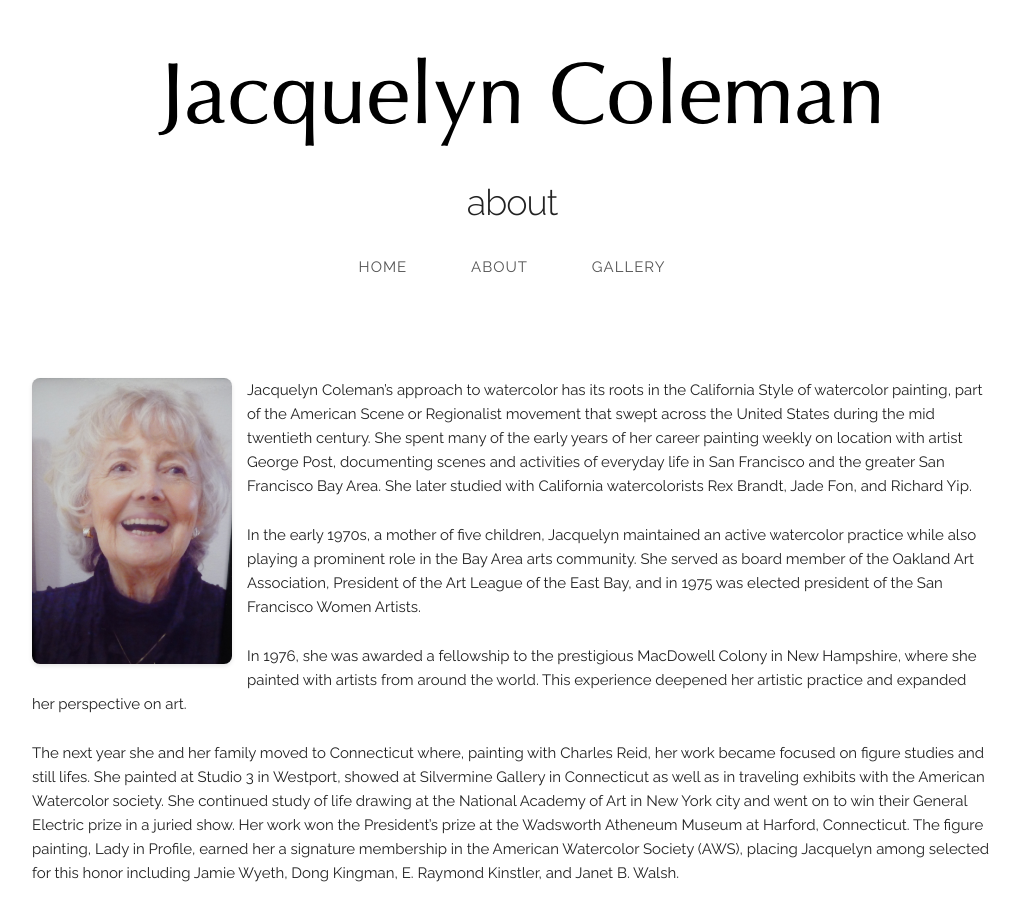
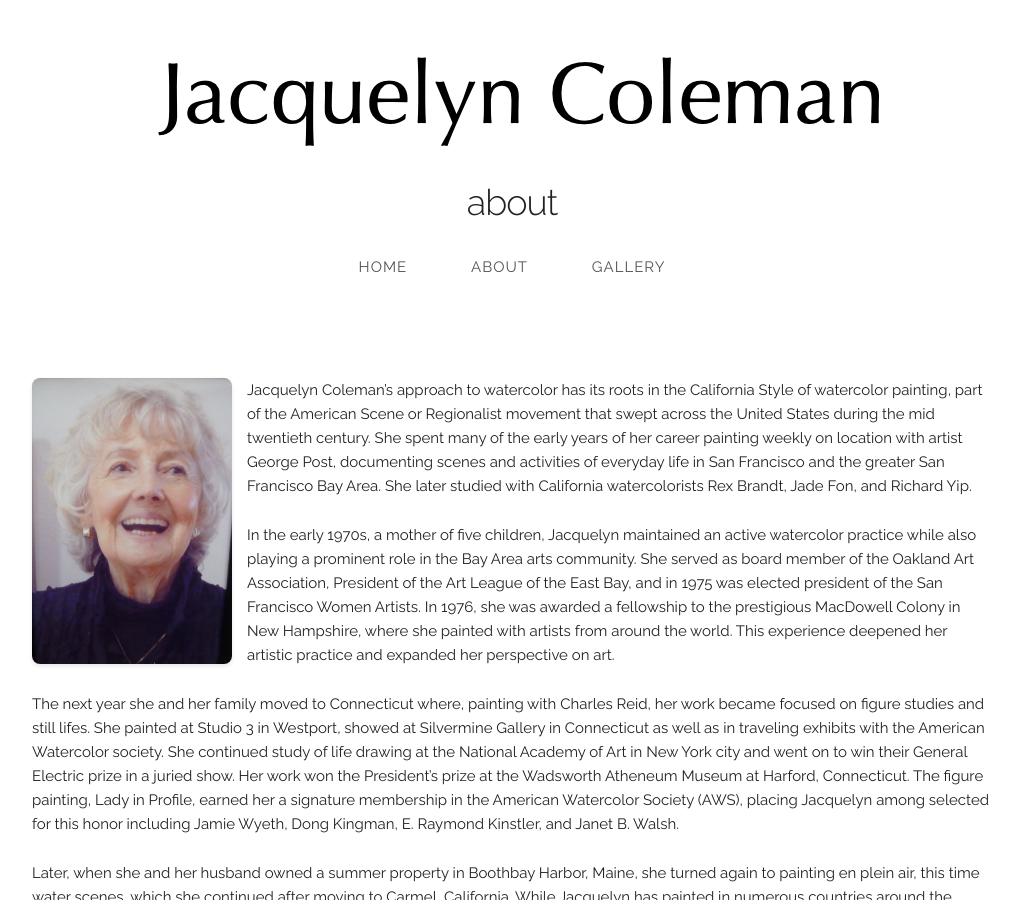
Before and after one commit to jacquelyn27/jacquelyn27.github.io, a Jekyll site: the page built from about.md, in a window 1280 px wide and 900 px high. Shown: the whole window, without its empty margins (128-1148 px from the left). Built offline with Jekyll 4.4.1, drawn with Linux system fonts in a browser that asks for light colours; nearby versions of some CDN libraries.

Commit message:
minor edit to bio

```diff
--- a/about.md
+++ b/about.md
@@ -12,9 +12,7 @@ order: 2
 <p markdown="1" style="text-align: left;">
 Jacquelyn Coleman's approach to watercolor has its roots in the California Style of watercolor painting, part of the American Scene or Regionalist movement that swept across the United States during the mid twentieth century. She spent many of the early years of her career painting weekly on location with artist George Post, documenting scenes and activities of everyday life in San Francisco and the greater San Francisco Bay Area. She later studied with California watercolorists Rex Brandt, Jade Fon, and Richard Yip.</p>
 <p markdown="1" style="text-align: left;">
-In the early 1970s, a mother of five children, Jacquelyn maintained an active watercolor practice while also playing a prominent role in the Bay Area arts community. She served as board member of the Oakland Art Association, President of the Art League of the East Bay, and in 1975 was elected president of the San Francisco Women Artists.</p>
-<p markdown="1" style="text-align: left;">
-In 1976, she was awarded a fellowship to the prestigious MacDowell Colony in New Hampshire, where she painted with artists from around the world. This experience deepened her artistic practice and expanded her perspective on art.</p>
+In the early 1970s, a mother of five children, Jacquelyn maintained an active watercolor practice while also playing a prominent role in the Bay Area arts community. She served as board member of the Oakland Art Association, President of the Art League of the East Bay, and in 1975 was elected president of the San Francisco Women Artists. In 1976, she was awarded a fellowship to the prestigious MacDowell Colony in New Hampshire, where she painted with artists from around the world. This experience deepened her artistic practice and expanded her perspective on art.</p>
 <p markdown="1" style="text-align: left;">
 The next year she and her family moved to Connecticut where, painting with Charles Reid, her work became focused on figure studies and still lifes. She painted at Studio 3 in Westport, showed at Silvermine Gallery in Connecticut as well as in traveling exhibits with the American Watercolor society. She continued study of life drawing at the National Academy of Art in New York city and went on to win their General Electric prize in a juried show. Her work won the President's prize at the Wadsworth Atheneum Museum at Harford, Connecticut. The figure painting, Lady in Profile, earned her a signature membership in the American Watercolor Society (AWS), placing Jacquelyn among  selected for this honor including Jamie Wyeth, Dong Kingman, E. Raymond Kinstler, and Janet B. Walsh.</p>
 <p markdown="1" style="text-align: left;">
```
